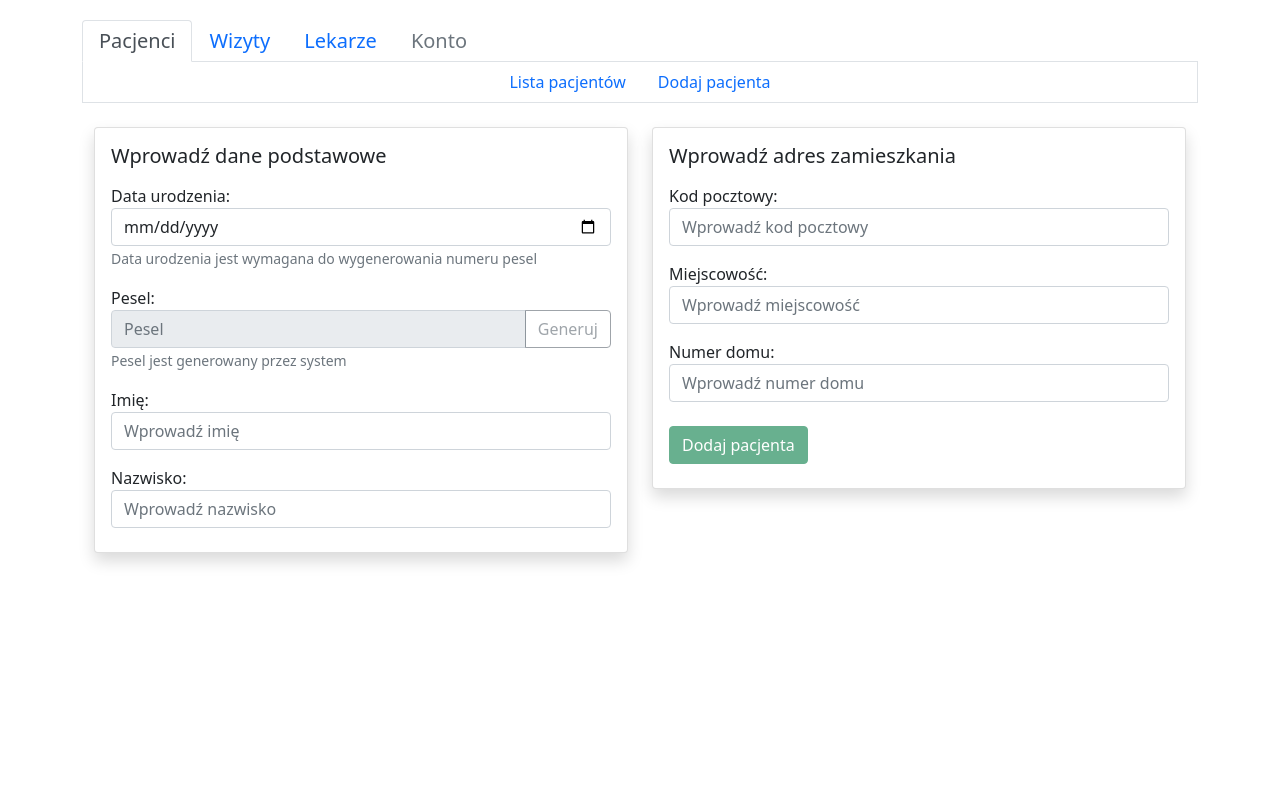
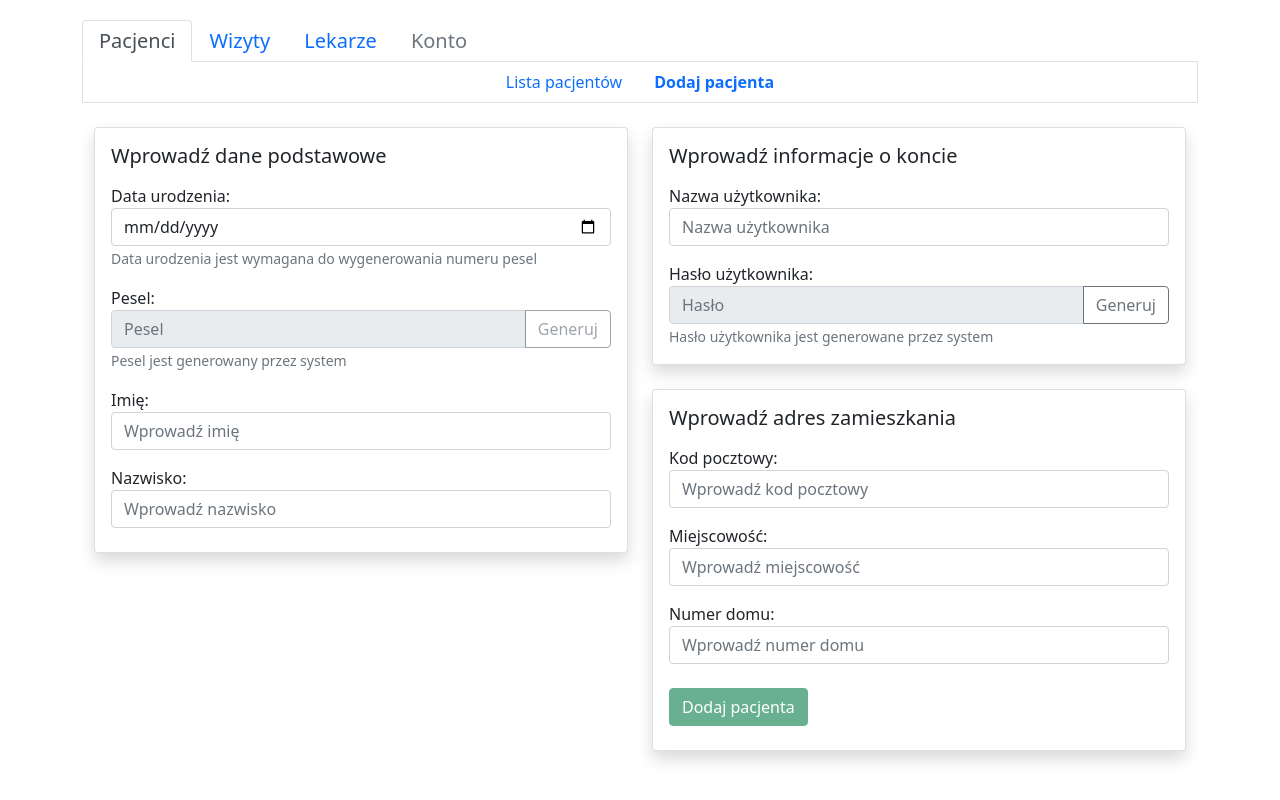
Before and after one commit to Alchemisz/clinic-front, an Angular app: page /pacjeci/dodaj in a window 1280 px wide. Built offline with nearby package versions, Linux system fonts and the light colour scheme.

Commit message:
adding more fields in form patient

```diff
--- a/src/app/home/patients/patient-add-form/patient-add-form.component.html
+++ b/src/app/home/patients/patient-add-form/patient-add-form.component.html
@@ -1,5 +1,6 @@
 <div class="row justify-content-center">
   <form class="row" #formRef="ngForm" (ngSubmit)="onFormSubmit(formRef)">
+
     <!-- DANE PODSTAWOWE -->
     <div class="col-xl-6 mt-4">
 
@@ -49,9 +50,40 @@
       </div>
     </div>
 
-    <!-- ADRES -->
-    <div class="col-xl-6 mt-4">
+    <div class="col-xl-6 mt-4 mb-4">
+
+      <!-- DANE KONTA W SYSTEMIE -->
       <div class="card shadow">
+        <div class="card-body">
+          <h5 class="card-title">Wprowadź informacje o koncie</h5>
+
+          <div class=" form-group mt-3">
+            <label>Nazwa użytkownika:</label>
+            <input type="text" class="form-control" placeholder="Nazwa użytkownika" name="city" ngModel required
+              #city="ngModel">
+            <small class="help-message" *ngIf="!city.valid && city.touched">To pole jest wymagane</small>
+          </div>
+
+          <div class="form-group mt-3">
+            <label>Hasło użytkownika:</label>
+
+            <div class="input-group">
+              <input type="text" class="form-control" placeholder="Hasło" name="password" ngModel #password="ngModel"
+                required readonly>
+              <button type="button" class="btn btn-outline-secondary" (click)="generatePassword()">
+                Generuj
+              </button>
+            </div>
+            <small class="form-text text-muted">Hasło użytkownika jest generowane przez system</small><br>
+            <small class="help-message" *ngIf="!password.valid && password.touched">Wygeneruj hasło dla
+              użytkownika</small>
+          </div>
+
+        </div>
+      </div>
+
+      <!-- ADRES -->
+      <div class="card shadow mt-4">
         <div class="card-body">
           <h5 class="card-title">Wprowadź adres zamieszkania</h5>
 
@@ -86,6 +118,7 @@
 
         </div>
       </div>
+
     </div>
   </form>
 </div>
--- a/src/app/home/patients/patient-add-form/patient-add-form.component.ts
+++ b/src/app/home/patients/patient-add-form/patient-add-form.component.ts
@@ -1,5 +1,6 @@
 import { Component, ElementRef, OnInit, ViewChild } from '@angular/core';
 import { NgForm } from '@angular/forms';
+import { PatientsService } from '../patients.service';
 
 @Component({
   selector: 'app-patient-add-form',
@@ -11,7 +12,7 @@ export class PatientAddFormComponent implements OnInit {
   @ViewChild('formRef')
   patientForm!: NgForm;
 
-  constructor() { }
+  constructor(private patientService: PatientsService) { }
 
   ngOnInit(): void {
   }
@@ -23,8 +24,16 @@ export class PatientAddFormComponent implements OnInit {
 
   generatePesel(): void{
     this.patientForm.form.patchValue({
+      // pesel: this.patientService.generatePesel()
       pesel: '99112233654',
     })
   }
 
+  generatePassword(): void{
+    this.patientForm.form.patchValue({
+      // password: this.patientService.generatePassword()
+      password: 'X98af5TZY',
+    })
+  }
+
 }
--- a/src/app/home/patients/patients-nav-menu/patients-nav-menu.component.css
+++ b/src/app/home/patients/patients-nav-menu/patients-nav-menu.component.css
@@ -3,3 +3,7 @@
     border-left: 1px solid #dee2e6!important;
     border-right: 1px solid #dee2e6!important;
 }
+
+.bolded-700{
+    font-weight: 700;
+}
--- a/src/app/home/patients/patients-nav-menu/patients-nav-menu.component.html
+++ b/src/app/home/patients/patients-nav-menu/patients-nav-menu.component.html
@@ -1,8 +1,8 @@
-<ul class="nav justify-content-center custom-border">
+<ul class="nav nav-pills justify-content-center custom-border">
   <li class="nav-item">
-    <a class="nav-link" routerLink="./lista">Lista pacjentów</a>
+    <a class="nav-link" routerLinkActive="bolded-700" routerLink="./lista">Lista pacjentów</a>
   </li>
   <li class="nav-item">
-    <a class="nav-link" routerLink="./dodaj">Dodaj pacjenta</a>
+    <a class="nav-link" routerLinkActive="bolded-700" routerLink="./dodaj">Dodaj pacjenta</a>
   </li>
 </ul>
--- a/src/app/home/patients/patients.service.ts
+++ b/src/app/home/patients/patients.service.ts
@@ -60,4 +60,14 @@ export class PatientsService {
         });
   }
 
+  public generatePassword(): string{
+    console.log("No implementation GENERATE_PASSWORD (patient_service)");
+    return "";
+  }
+
+  public generatePesel(): string{
+    console.log("No implementation GENERATE_PESEL (patient_service)");
+    return "";
+  }
+
 }
```
